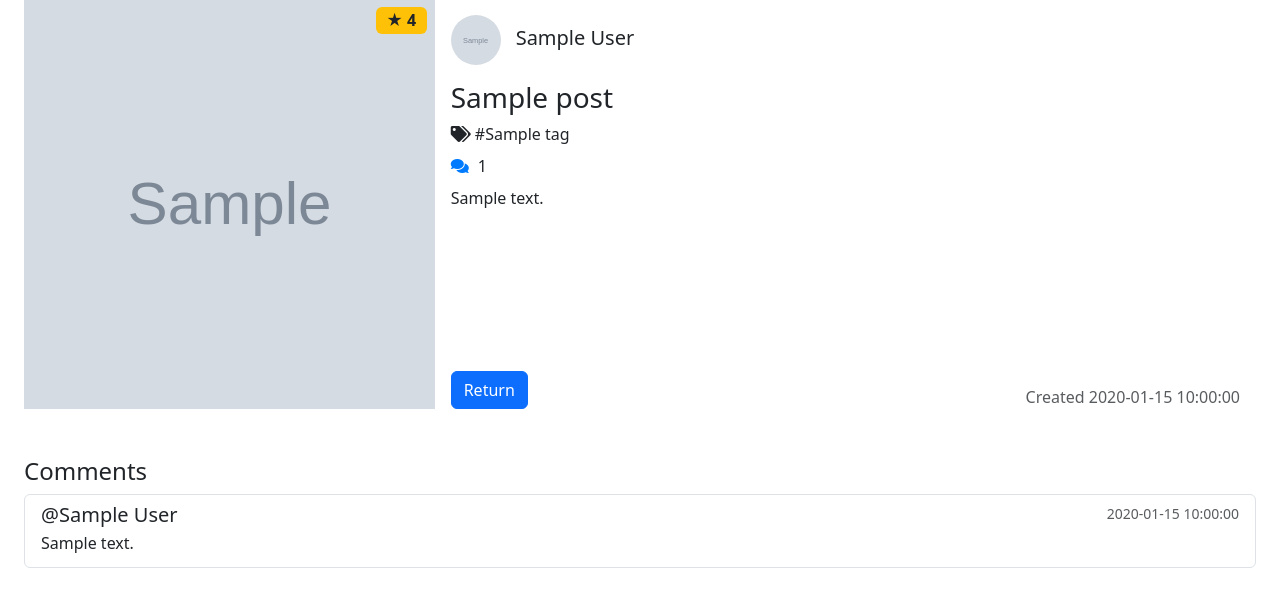
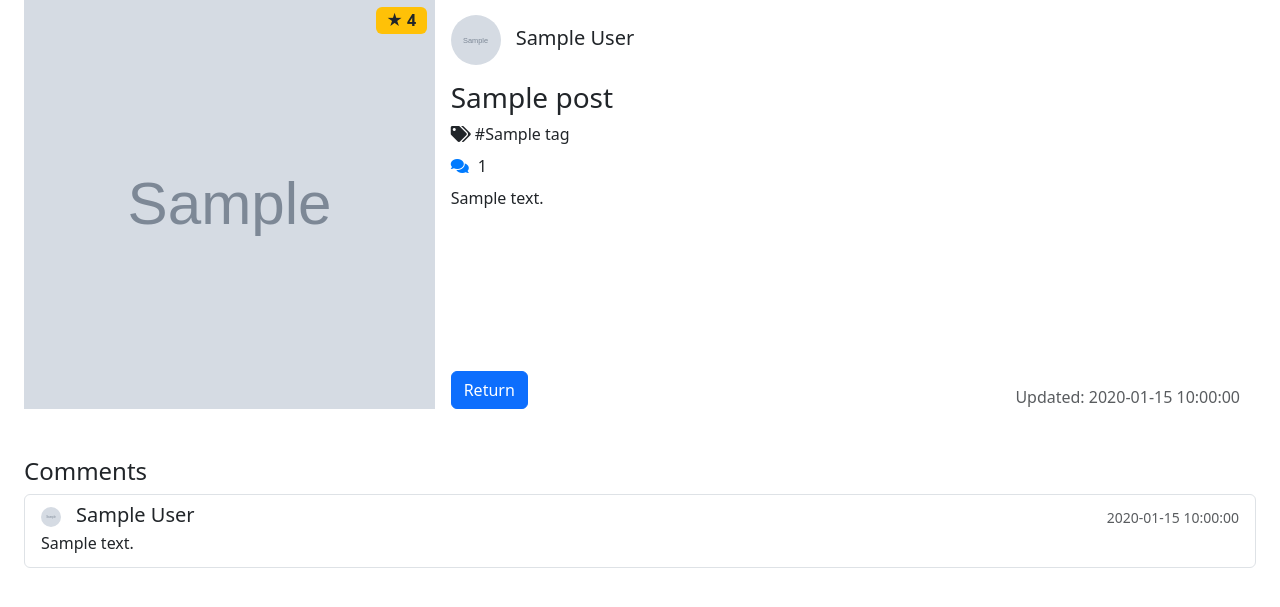
Before and after one commit to peakodev/photo_share, a FastAPI app: template front/templates/post_id.html in a window 1280 px wide. Shown: the part 163-770 px from the top of the page. Run offline with FastAPI, Linux system fonts and the light colour scheme; the template is opened without the code that fills it: most values are stand-ins (such as "Sample title", 1, 10 or a date in 2020); grey boxes marked "Sample" are stand-in pictures.

Commit message:
fix postdetail

```diff
--- a/front/templates/partials/post_detail.html
+++ b/front/templates/partials/post_detail.html
@@ -27,7 +27,13 @@
       </div>
       <div class="d-flex align-items-end mt-auto">
         <a href="/posts" class="btn btn-primary">Return</a>
-        <p class="ms-auto card-user-created-post text-muted mb-0 fs-6">Created {{ post.created_at }}</p>
+        <p class="ms-auto card-user-created-post text-muted mb-0 fs-6">
+          {% if post.updated_at %}
+            Updated: {{ post.updated_at }}
+          {% else %}
+            Created: {{ post.created_at }}
+          {% endif %}
+        </p>
       </div>
     </div>
   </div>
--- a/front/templates/partials/post_detail_comments.html
+++ b/front/templates/partials/post_detail_comments.html
@@ -3,8 +3,8 @@
   <div class="list-group">
     {% for comment in post.comments %}
       <div class="list-group-item">
-        <div class="d-flex w-100 justify-content-between">
-          <h5 class="mb-1">@{{ post.first_name }} {{ post.last_name }}</h5>
+        <div class="d-flex w-100 align-items-center justify-content-between">
+          <h5 class="mb-1 fs-5"><img src="{{ comment.user.avatar }}" alt="{{ comment.user.first_name }}" class="rounded-circle" style="width: 20px; height: 20px; object-fit: cover; margin-right: 15px;" />{{ comment.user.first_name }} {{ comment.user.last_name }}</h5>
           <small class="text-muted">{{ comment.created_at }}</small>
         </div>
         <p class="mb-1">{{ comment.text }}</p>
```
